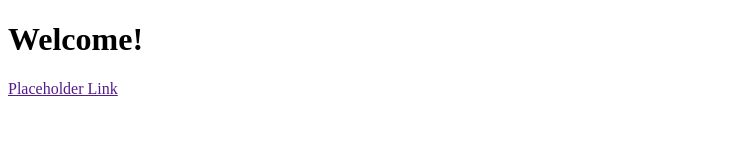
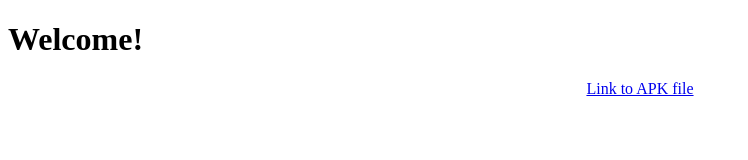
Before and after one commit to contactkelvin/contactkelvin.github.io, a plain HTML site: page index.html in a window 1280 px wide. Shown: the whole page, without its empty margins (0-748 px from the left). Drawn offline with Linux system fonts and the light colour scheme.

Commit message:
Update index.html

```diff
--- a/index.html
+++ b/index.html
@@ -1,10 +1,12 @@
 <!DOCTYPE html>
 <html>
   <head>
-    <title>Hello!</title>
+    <title>Capstone D424</title>
   </head>
   <body>
     <h1>Welcome!</h1>
-    <p><a href="">Placeholder Link</a></p>
+    <center>
+    <p><a href="gs://capstone-e9a6c.firebasestorage.app/VacaPlan2025_Demo.apk">Link to APK file</a></p>
+    </center>
   </body>
 </html>
```
